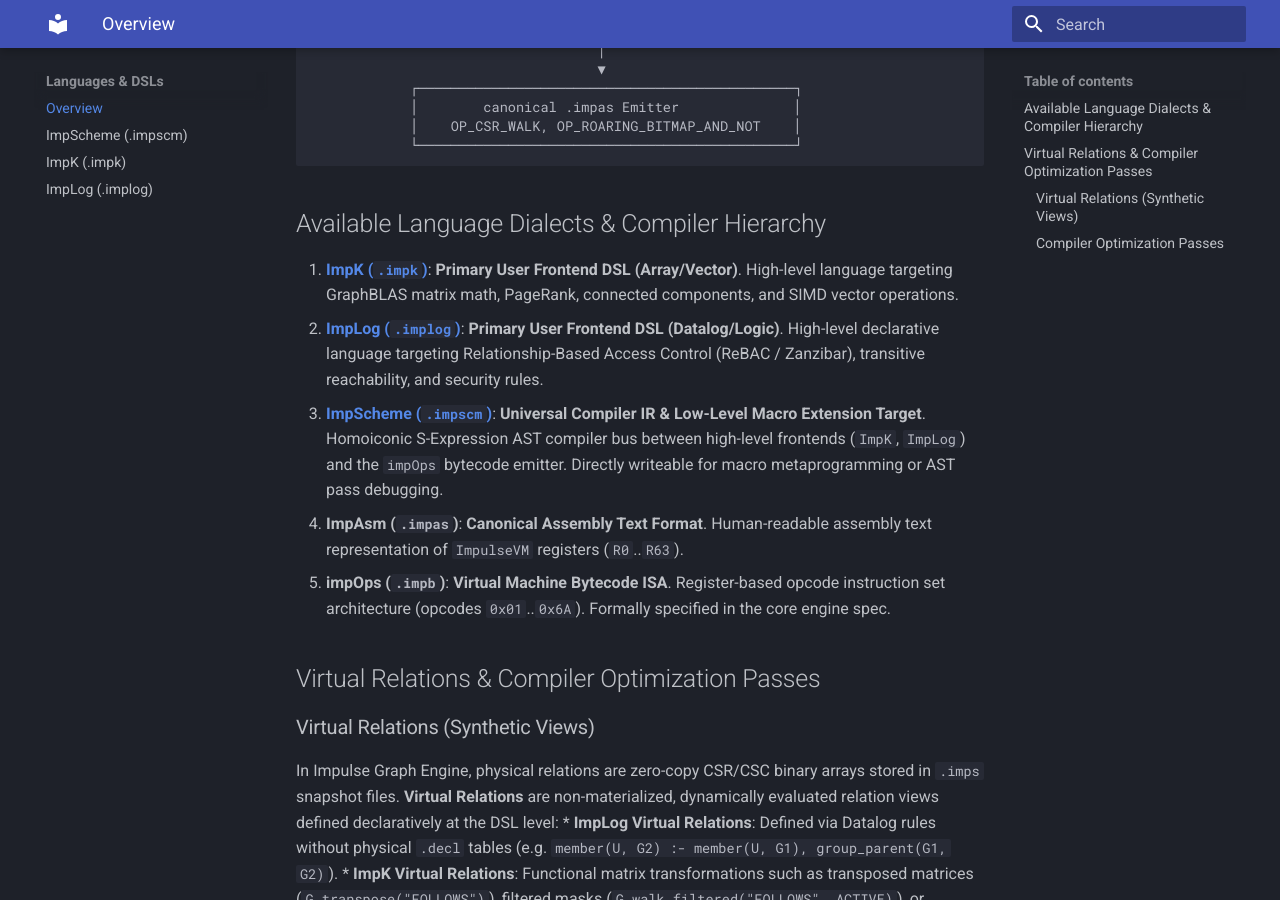
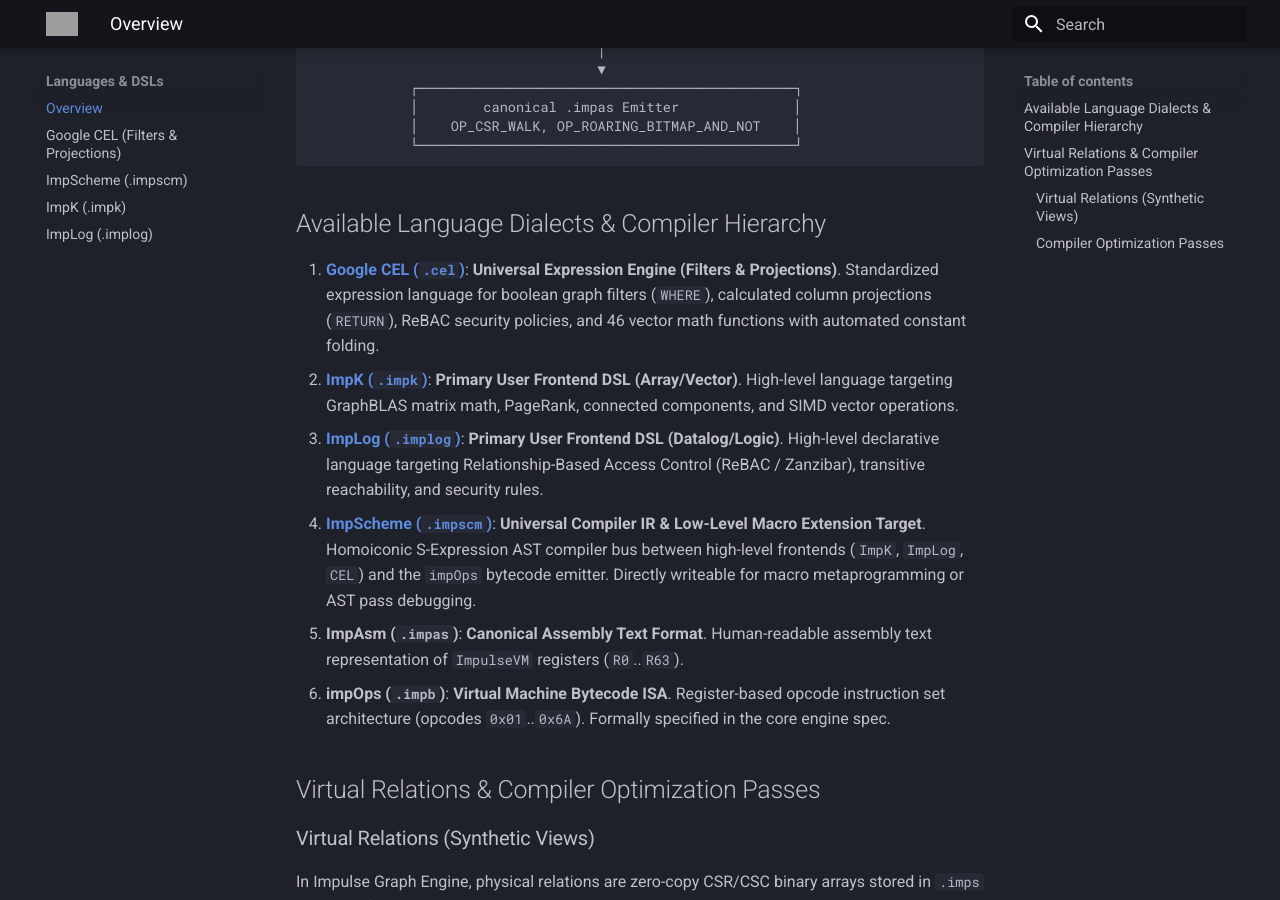
Before and after one commit to impulse-graph/impulse-website, an MkDocs documentation site: the page built from docs/dsl/index.md, in a window 1280 px wide and 900 px high, scrolled down 598 px. Built offline with MkDocs 1.6.1 and Material for MkDocs 9.7.7, drawn with Linux system fonts in a browser that asks for light colours; grey boxes are pictures that could not be loaded.

Commit message:
docs(dsl): add Google CEL specification, architecture, and empirical compiler benchmark documentation

```diff
--- a/docs/dsl/index.md
+++ b/docs/dsl/index.md
@@ -27,11 +27,12 @@ The **Impulse Graph Engine** compiler suite (`impulse-graph-tooling`) features a
 
 ## Available Language Dialects & Compiler Hierarchy
 
-1. **[ImpK (`.impk`)](impk.md)**: **Primary User Frontend DSL (Array/Vector)**. High-level language targeting GraphBLAS matrix math, PageRank, connected components, and SIMD vector operations.
-2. **[ImpLog (`.implog`)](implog.md)**: **Primary User Frontend DSL (Datalog/Logic)**. High-level declarative language targeting Relationship-Based Access Control (ReBAC / Zanzibar), transitive reachability, and security rules.
-3. **[ImpScheme (`.impscm`)](impscm.md)**: **Universal Compiler IR & Low-Level Macro Extension Target**. Homoiconic S-Expression AST compiler bus between high-level frontends (`ImpK`, `ImpLog`) and the `impOps` bytecode emitter. Directly writeable for macro metaprogramming or AST pass debugging.
-4. **ImpAsm (`.impas`)**: **Canonical Assembly Text Format**. Human-readable assembly text representation of `ImpulseVM` registers (`R0`..`R63`).
-5. **impOps (`.impb`)**: **Virtual Machine Bytecode ISA**. Register-based opcode instruction set architecture (opcodes `0x01`..`0x6A`). Formally specified in the core engine spec.
+1. **[Google CEL (`.cel`)](cel.md)**: **Universal Expression Engine (Filters & Projections)**. Standardized expression language for boolean graph filters (`WHERE`), calculated column projections (`RETURN`), ReBAC security policies, and 46 vector math functions with automated constant folding.
+2. **[ImpK (`.impk`)](impk.md)**: **Primary User Frontend DSL (Array/Vector)**. High-level language targeting GraphBLAS matrix math, PageRank, connected components, and SIMD vector operations.
+3. **[ImpLog (`.implog`)](implog.md)**: **Primary User Frontend DSL (Datalog/Logic)**. High-level declarative language targeting Relationship-Based Access Control (ReBAC / Zanzibar), transitive reachability, and security rules.
+4. **[ImpScheme (`.impscm`)](impscm.md)**: **Universal Compiler IR & Low-Level Macro Extension Target**. Homoiconic S-Expression AST compiler bus between high-level frontends (`ImpK`, `ImpLog`, `CEL`) and the `impOps` bytecode emitter. Directly writeable for macro metaprogramming or AST pass debugging.
+5. **ImpAsm (`.impas`)**: **Canonical Assembly Text Format**. Human-readable assembly text representation of `ImpulseVM` registers (`R0`..`R63`).
+6. **impOps (`.impb`)**: **Virtual Machine Bytecode ISA**. Register-based opcode instruction set architecture (opcodes `0x01`..`0x6A`). Formally specified in the core engine spec.
 
 
 ## Virtual Relations & Compiler Optimization Passes
--- a/mkdocs.yml
+++ b/mkdocs.yml
@@ -4,9 +4,11 @@ site_url: https://docs.impulsegraph.io
 
 theme:
   name: material
+  logo: assets/logo_icon.jpg
+  favicon: assets/favicon.jpg
   palette:
     - scheme: slate
-      primary: indigo
+      primary: black
       accent: cyan
   features:
     - navigation.tabs
@@ -40,6 +42,9 @@ nav:
     - Core Concepts: getting-started/core-concepts.md
 
   - Concepts:
+    - Academic Foundations: academic.md
+    - Category Theory & FP Foundations: fp-perspective.md
+    - Academic Critique (MLIR vs ImpScheme): academic-critique.md
     - Snapshots: concepts/snapshots.md
     - Graph Model: concepts/graph-model.md
     - Delta Overlay: concepts/delta-overlay.md
@@ -48,6 +53,7 @@ nav:
 
   - Languages & DSLs:
     - Overview: dsl/index.md
+    - Google CEL (Filters & Projections): dsl/cel.md
     - ImpScheme (.impscm): dsl/impscm.md
     - ImpK (.impk): dsl/impk.md
     - ImpLog (.implog): dsl/implog.md
```
Also changed, not shown: docs/dsl/cel.md (added, +167 -0 lines).
